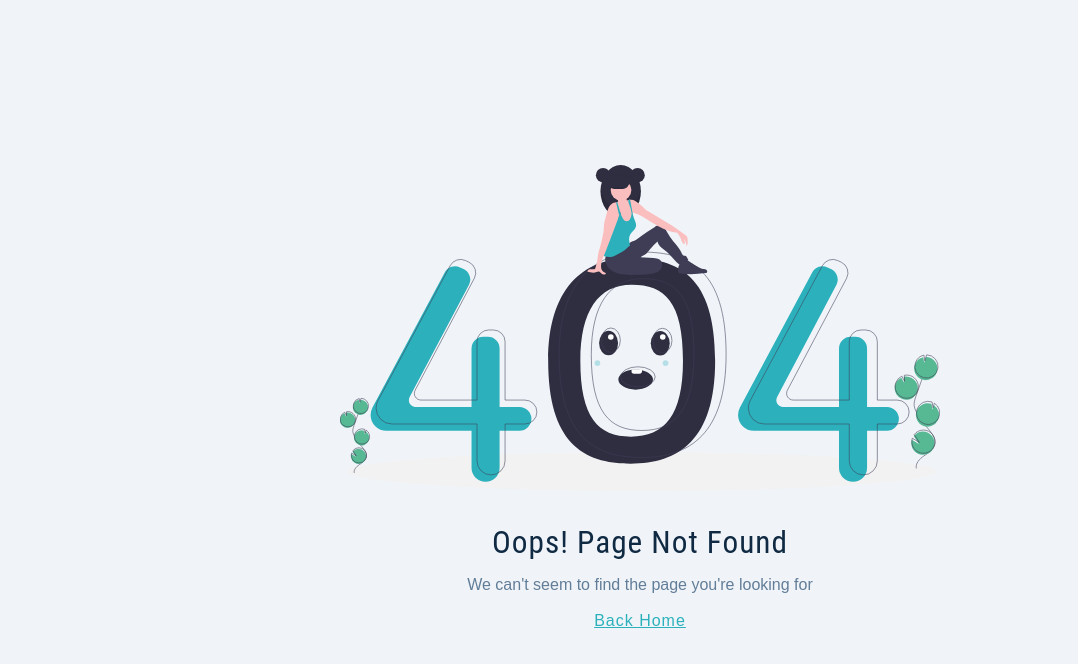
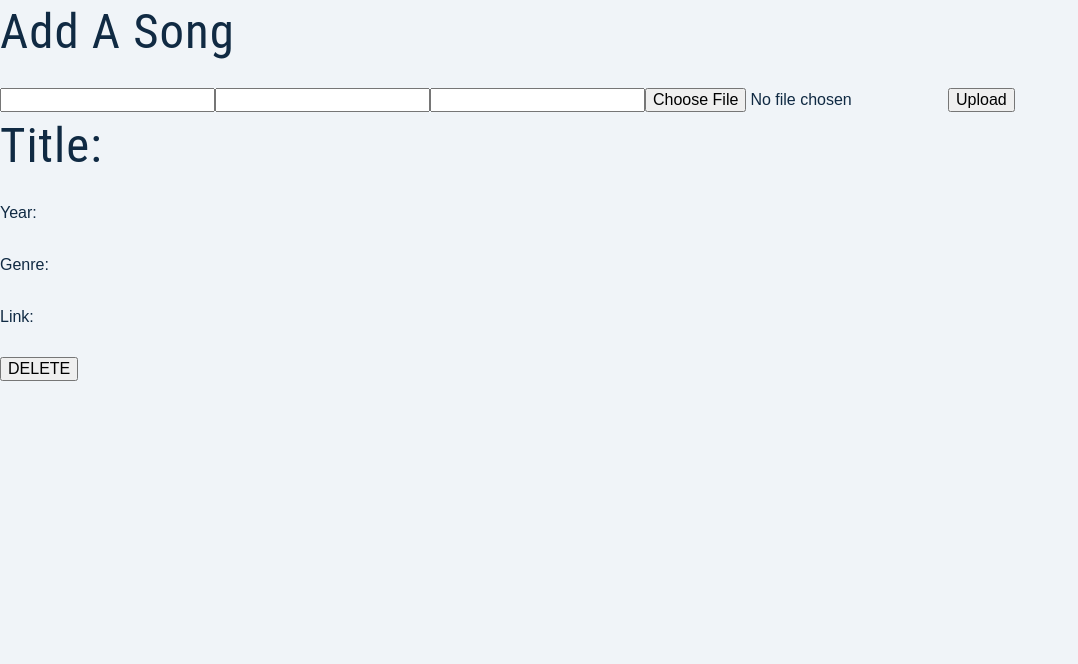
Before and after one commit to lewisemarcus/Soundify, a React (Create React App) app in the folder client/: page /upload in a window 1280 px wide. Before the commit this address had no page. Shown: the top 664 px of the page, without its empty margins (0-1078 px from the left). Built offline with nearby package versions, Linux system fonts and the light colour scheme; no server answers.

Commit message:
updated dashboard route

```diff
--- a/client/src/App.js
+++ b/client/src/App.js
@@ -1,11 +1,6 @@
-import {
-  Landing,
-  Register,
-  Error,
-  SharedLayout,
-  ProtectedRoute,
-} from "./pages";
-import { BrowserRouter, Routes, Route } from "react-router-dom";
+import { Landing, Register, Error, SharedLayout, ProtectedRoute } from "./pages"
+import AddSong from "./pages/dashboard/AddSong"
+import { BrowserRouter, Routes, Route } from "react-router-dom"
 
 function App() {
     return (
@@ -26,10 +21,11 @@ function App() {
                 </Route>
                 <Route path="/register" element={<Register />} />
                 <Route path="/landing" element={<Landing />} />
+                <Route path="/upload" element={<AddSong />} />
                 <Route path="*" element={<Error />} />
             </Routes>
         </BrowserRouter>
-  );
+    )
 }
 
-export default App;
+export default App
--- a/client/src/pages/dashboard/AddSong.js
+++ b/client/src/pages/dashboard/AddSong.js
@@ -1,11 +1,122 @@
-import React from "react";
+import React, { useState, useEffect } from "react"
+import axios from "axios"
 
 const AddSong = () => {
-  return (
-    <div>
-      <h1>Add Song</h1>
-    </div>
-  );
-};
+    const [songs, setSongs] = useState([
+        {
+            title: "",
+            genre: "",
+            year: "",
+            filename: "",
+            link: "",
+        },
+    ])
 
-export default AddSong;
+    const [song, setSong] = useState({
+        title: "",
+        genre: "",
+        year: "",
+        filename: "",
+        link: "",
+    })
+
+    useEffect(() => {
+        console.log("hi")
+        fetchSongs()
+        async function fetchSongs() {
+            try {
+                const songData = await fetch("/songs", {
+                    headers: {
+                        Accept: "application/json",
+                        "Content-Type": "application/json",
+                    },
+                })
+
+                const songList = await songData.json()
+
+                setSongs(songList)
+            } catch (err) {
+                console.log(err)
+            }
+        }
+    })
+
+    function handleChange(event) {
+        const { name, value } = event.target
+
+        setSong((prevInput) => {
+            return {
+                ...prevInput,
+                [name]: value,
+            }
+        })
+    }
+
+    function addSong() {
+        // event.preventDefault()
+        // const newSong = {
+        //     title: song.title,
+        //     genre: song.genre,
+        //     year: song.year,
+        //     filename: song.filename.replace(/^.*[\\\/]/, ""),
+        //     file: songFile,
+        // }
+        // console.log(newSong)
+        // const post = await axios.post("/upload", newSong, {
+        //     headers: { "content-type": "multipart/form-data" },
+        // })
+        // console.log(post.json())
+        console.log("song added")
+    }
+
+    function deletesong(id) {
+        axios.delete(`/delete/${id}`)
+        alert("song deleted")
+    }
+
+    return (
+        <div className="App">
+            <h1>Add a Song</h1>
+            <form action="/upload" method="POST" encType="multipart/form-data">
+                <input
+                    onChange={handleChange}
+                    name="title"
+                    value={song.title}
+                ></input>
+                <input
+                    onChange={handleChange}
+                    name="genre"
+                    value={song.genre}
+                ></input>
+                <input
+                    onChange={handleChange}
+                    name="year"
+                    value={song.year}
+                ></input>
+                <input
+                    onChange={handleChange}
+                    type="file"
+                    id="filename"
+                    name="filename"
+                    value={song.filename}
+                />
+                <input type="submit" value="Upload" onClick={addSong} />
+            </form>
+            {songs.map((song) => {
+                return (
+                    <div>
+                        <h1>Title: {song.title}</h1>
+                        <p>Year: {song.year}</p>
+                        <p>Genre: {song.genre}</p>
+                        <p>Link: {song.link}</p>
+                        <button onClick={() => deletesong(song._id)}>
+                            DELETE
+                        </button>
+                    </div>
+                )
+            })}
+        </div>
+    )
+}
+
+export default AddSong
```
Also changed, not shown: 1 other file (tests, documents, lock files or other folders). Lines whose indentation alone changed are shown as unchanged.
